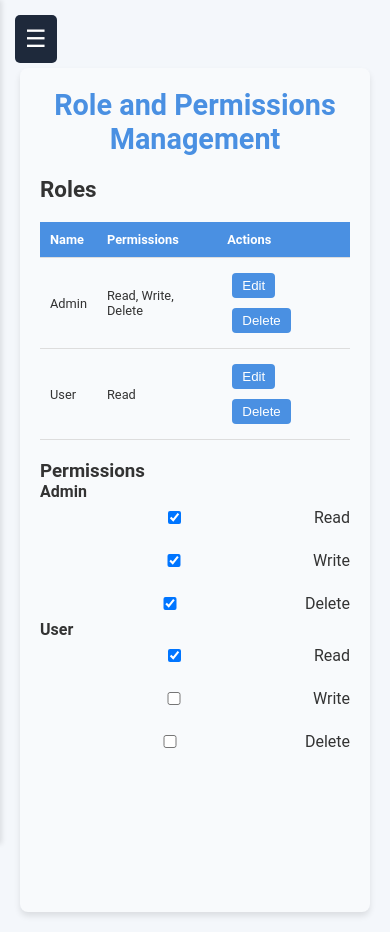
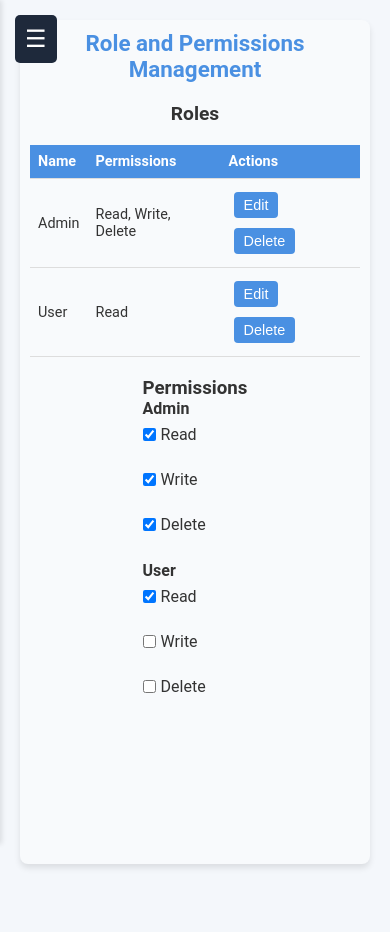
Before and after one commit to tropnicates/rbac_app, a React (Create React App) app: page /permissions in a window 390 px wide. After the commit the page ends 884 px from the top, so only its background shows below. Built offline with nearby package versions, Linux system fonts and the light colour scheme.

Commit message:
css modified

```diff
--- a/src/assets/styles/Permissions.css
+++ b/src/assets/styles/Permissions.css
@@ -1,14 +1,18 @@
+/* Permissions Container */
 .permissions-container {
   max-width: 900px;
   margin: 0 auto;
   border-radius: 8px;
   box-shadow: 0 4px 6px rgba(0, 0, 0, 0.1);
-
   padding: 20px;
   background-color: #f8fafc;
   min-height: 100vh;
+  display: flex;
+  flex-direction: column;
+  align-items: center; /* Centered content */
 }
 
+/* Header */
 .permissions-header {
   font-size: 1.8rem;
   font-weight: bold;
@@ -19,6 +23,7 @@
 
 /* Role Table */
 .role-table-container {
+  width: 100%;
   margin-bottom: 20px;
 }
 
@@ -26,8 +31,8 @@
   font-size: 1.4rem;
   font-weight: bold;
   margin-bottom: 10px;
+  text-align: center;
 }
-
 
 .role-table {
   width: 100%;
@@ -57,6 +62,7 @@
   cursor: pointer;
   border-radius: 4px;
   margin: 5px;
+  transition: background-color 0.3s ease;
 }
 
 button:hover {
@@ -67,7 +73,9 @@
 .permissions-checkboxes {
   display: flex;
   flex-direction: column;
-    gap: 10px;
+  gap: 15px;
+  align-items: flex-start; /* Align checkboxes to the left */
+  margin-bottom: 20px;
 }
 
 .checkbox-label {
@@ -75,6 +83,7 @@
   align-items: center;
   gap: 5px;
 }
+
 input {
   width: 100%;
   padding: 10px;
@@ -83,18 +92,22 @@
   border-radius: 4px;
 }
 
-
+/* Permission Header */
 .permission {
   font-size: 1.8rem;
   font-weight: bold;
   margin-bottom: 20px;
   color: #1e293b;
+  text-align: left;
+  width: 100%; /* Full width to ensure proper alignment */
 }
 
+/* Permission Item List */
 .permission-list {
   display: flex;
   flex-direction: column;
   gap: 15px;
+  width: 100%;
 }
 
 .permission-item {
@@ -105,6 +118,7 @@
   background-color: #fff;
   border-radius: 5px;
   box-shadow: 0 2px 5px rgba(0, 0, 0, 0.1);
+  width: 100%;
 }
 
 .permission-item span {
@@ -128,13 +142,22 @@
 }
 
 @media (max-width: 768px) {
+  .permissions-container {
+    padding: 15px;
+  }
+
+  .permissions-header {
+    font-size: 1.6rem;
+    margin-bottom: 20px;
+  }
+
   .permission {
-    font-size: 1.6rem;
-    margin-top: 3rem;
+    font-size: 1.4rem;
+    margin-top: 2rem;
+  }
 
-  }
-  .permissions-container{
-    margin-top: 3rem;
+  .role-table-header {
+    font-size: 1.2rem;
   }
 
   .permission-item span {
@@ -143,20 +166,57 @@
 
   .permission-item button {
     font-size: 0.8rem;
+    padding: 6px 12px;
+  }
+
+  .permissions-checkboxes {
+    gap: 12px;
+  }
+
+  input {
+    padding: 8px;
   }
 }
 
 @media (max-width: 480px) {
-  .permission-item {
+  .permissions-container {
     padding: 10px;
+  }
+
+  .permissions-header {
+    font-size: 1.4rem;
+  }
+
+  .permission {
+    font-size: 1.3rem;
+  }
+
+  .permission-list {
+    gap: 10px;
   }
 
   .permission-item {
     flex-direction: column;
     align-items: flex-start;
+    padding: 10px;
   }
 
   .permission-item button {
     margin-top: 10px;
+    font-size: 0.75rem;
+  }
+
+  .permission-item span {
+    font-size: 0.9rem;
+  }
+
+  .role-table th, .role-table td {
+    font-size: 0.9rem;
+    padding: 8px;
+  }
+
+  button {
+    font-size: 0.9rem;
+    padding: 5px 10px;
   }
 }
--- a/src/assets/styles/users.css
+++ b/src/assets/styles/users.css
@@ -24,12 +24,16 @@ body {
 .user-form {
   display: flex;
   flex-wrap: wrap;
+  flex-direction: row;
+  align-items: center;
+  justify-content: center;
   gap: 10px;
   margin-bottom: 20px;
 }
 
 .input-field {
   flex: 1;
+  height: 40px;
   min-width: 150px;
   padding: 10px;
   font-size: 1rem;
@@ -119,8 +123,14 @@ body {
     gap: 15px;
   }
 
-  .input-field {
-    width: 100%;
+  .user-form {
+    display: flex;
+    flex-wrap: wrap;
+    flex-direction: row;
+    align-items: center;
+    justify-content: center;
+    gap: 10px;
+    margin-bottom: 20px;
   }
 
   .btn-submit {
```
Lines whose indentation alone changed are shown as unchanged.
